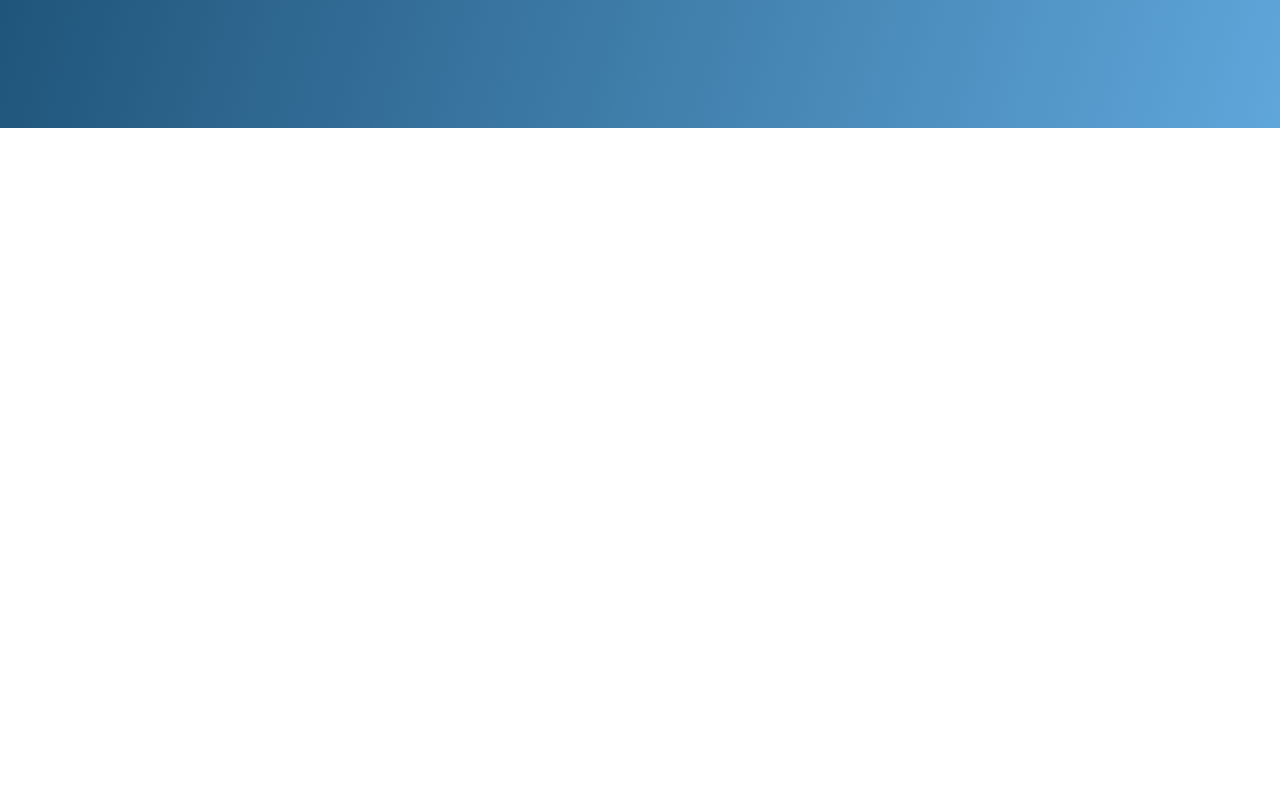
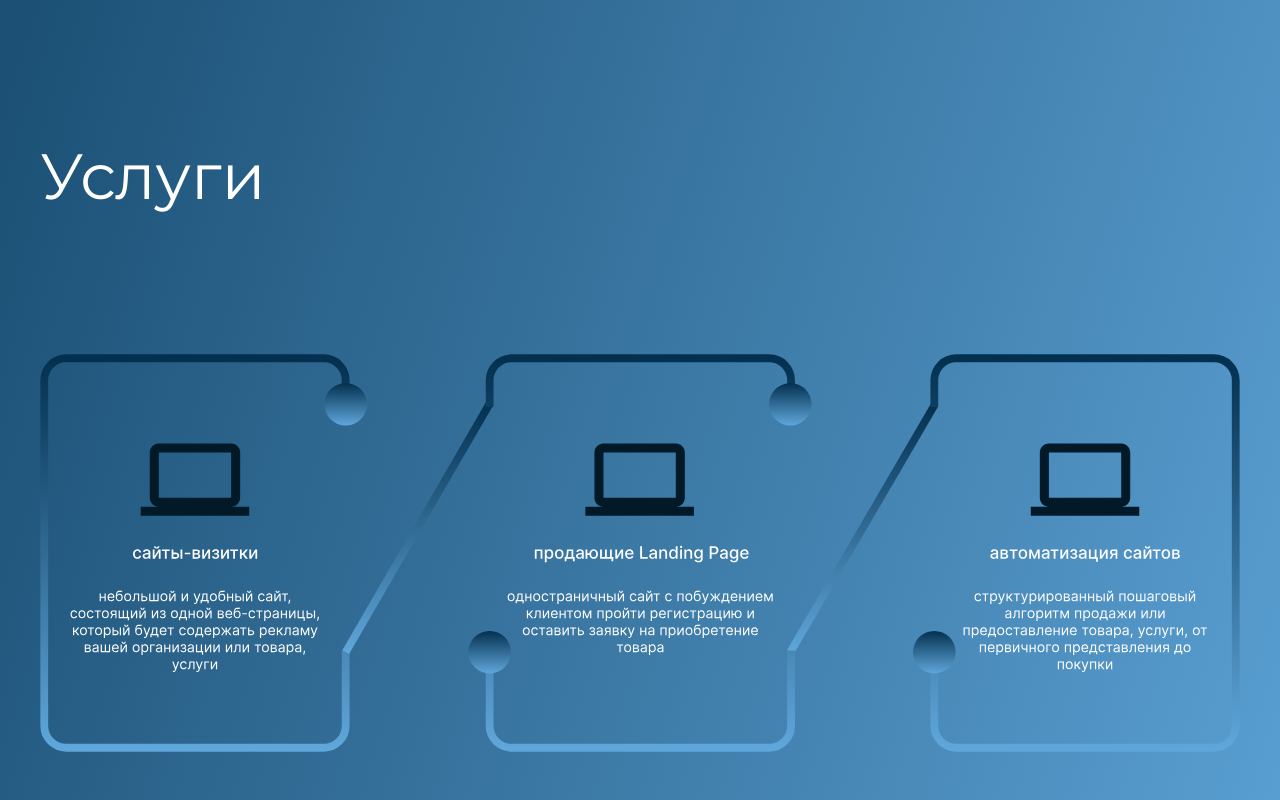
Before and after one commit to XenoPOMP/web-pegas-2.0, a React (Vite) app: page / in a window 1280 px wide. Shown: the part 1900-2700 px from the top of the page. Before the commit the page ends 2028 px from the top, so only its background shows below. Built offline with nearby package versions, Linux system fonts and the light colour scheme.

Commit message:
add ServiceSection

```diff
--- /dev/null
+++ b/src/assets/components/sections/ServiceSection/ServiceSection.module.scss
@@ -0,0 +1,24 @@
+@import "src/assets/styles/templates";
+
+.service {
+  font-size: 20px;
+
+  h2 {
+    @extend %secondaryFont;
+    font-size: 3.2em;
+    color: white;
+    grid-column: span 12;
+    margin-bottom: 1.72em;
+  }
+
+  .services {
+    grid-column: span 12;
+    display: flex;
+    flex-direction: column;
+    row-gap: 6.45em;
+
+    img {
+      width: 100%;
+    }
+  }
+}
--- /dev/null
+++ b/src/assets/components/sections/ServiceSection/ServiceSection.props.ts
@@ -0,0 +1 @@
+export interface ServiceSectionProps {}
--- /dev/null
+++ b/src/assets/components/sections/ServiceSection/ServiceSection.tsx
@@ -0,0 +1,26 @@
+import cn from 'classnames';
+import { FC } from 'react';
+
+import UiGrid from '@components/UiGrid/UiGrid';
+
+import cardZero from '@media/services/service-card-0.svg';
+import cardOne from '@media/services/service-card-1.svg';
+
+import styles from './ServiceSection.module.scss';
+import type { ServiceSectionProps } from './ServiceSection.props';
+
+const ServiceSection: FC<ServiceSectionProps> = ({}) => {
+	return (
+		<UiGrid.Section className={cn(styles.service)}>
+			<h2>Услуги</h2>
+
+			<div className={cn(styles.services)}>
+				<img src={cardZero} alt={'card-zero'} />
+
+				<img src={cardOne} alt={'card-one'} />
+			</div>
+		</UiGrid.Section>
+	);
+};
+
+export default ServiceSection;
--- a/src/assets/pages/MainPage/MainPage.tsx
+++ b/src/assets/pages/MainPage/MainPage.tsx
@@ -3,6 +3,7 @@ import cn from 'classnames';
 import Page from '@components/Page/Page';
 
 import AboutSection from '@sections/AboutSection/AboutSection';
+import ServiceSection from '@sections/ServiceSection/ServiceSection';
 
 import styles from './MainPage.module.scss';
 
@@ -10,6 +11,8 @@ const MainPage = () => {
 	return (
 		<Page meta={{ pageTitle: 'Main', pageDescription: '', keywords: '' }}>
 			<AboutSection />
+
+			<ServiceSection />
 		</Page>
 	);
 };
```
Also changed, not shown: src/media/services/service-card-0.svg (added), src/media/services/service-card-1.svg (added).
